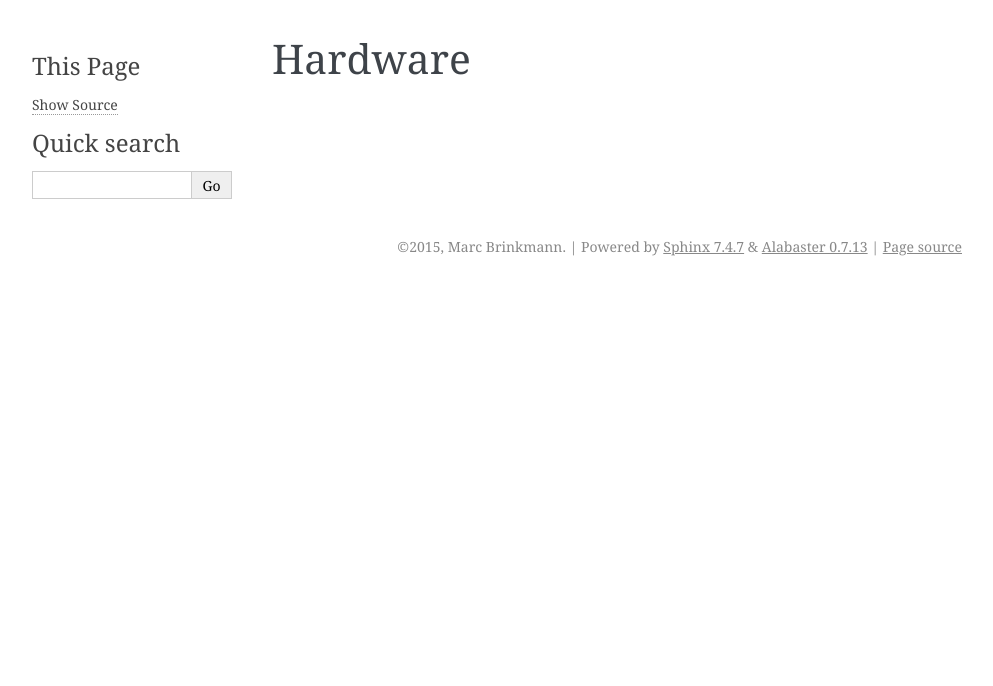
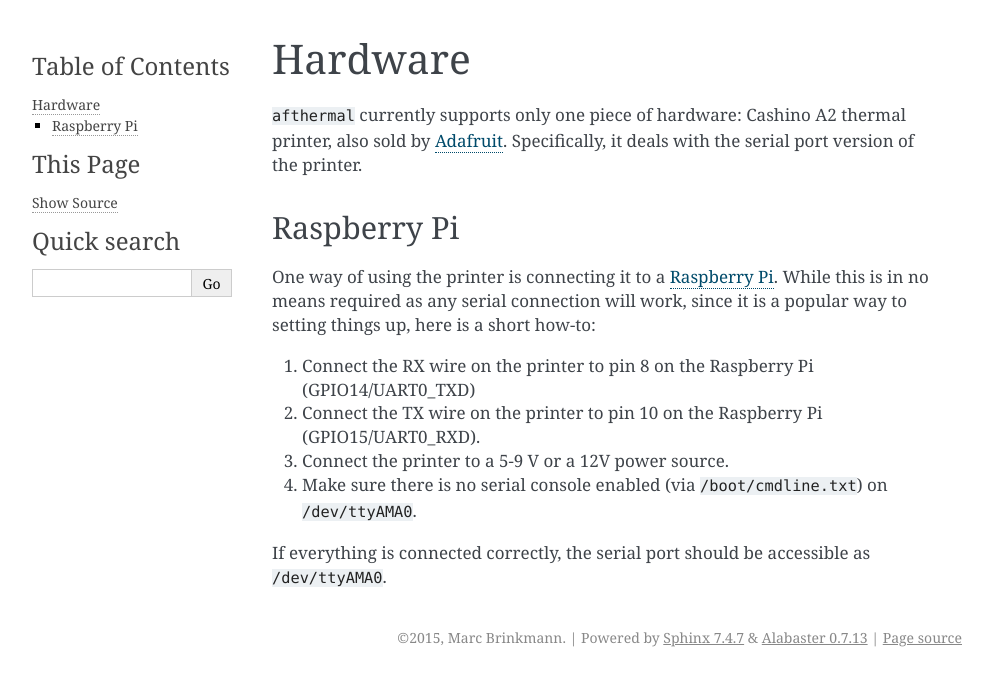
Before and after one commit to mbr/afthermal, a Sphinx documentation site: the page built from docs/hardware.rst, in a window 1280 px wide. Shown: the top 686 px of the page, without its empty margins (148-1141 px from the left). Built offline with Sphinx 7.4.7, drawn with Linux system fonts in a browser that asks for light colours.

Commit message:
Added content for hardware docs page.

```diff
--- a/docs/hardware.rst
+++ b/docs/hardware.rst
@@ -1,2 +1,26 @@
 Hardware
 ========
+
+``afthermal`` currently supports only one piece of hardware: Cashino A2 thermal
+printer, also sold by `Adafruit <https://www.adafruit.com/products/597>`_.
+Specifically, it deals with the serial port version of the printer.
+
+
+Raspberry Pi
+~~~~~~~~~~~~
+
+One way of using the printer is connecting it to a `Raspberry Pi
+<https://www.raspberrypi.org/>`_. While this is in no means required as any
+serial connection will work, since it is a popular way to setting things up,
+here is a short how-to:
+
+1. Connect the RX wire on the printer to pin 8 on the Raspberry Pi
+   (GPIO14/UART0_TXD)
+2. Connect the TX wire on the printer to pin 10 on the Raspberry Pi
+   (GPIO15/UART0_RXD).
+3. Connect the printer to a 5-9 V or a 12V power source.
+4. Make sure there is no serial console enabled (via ``/boot/cmdline.txt``) on
+   ``/dev/ttyAMA0``.
+
+If everything is connected correctly, the serial port should be accessible as
+``/dev/ttyAMA0``.
```
